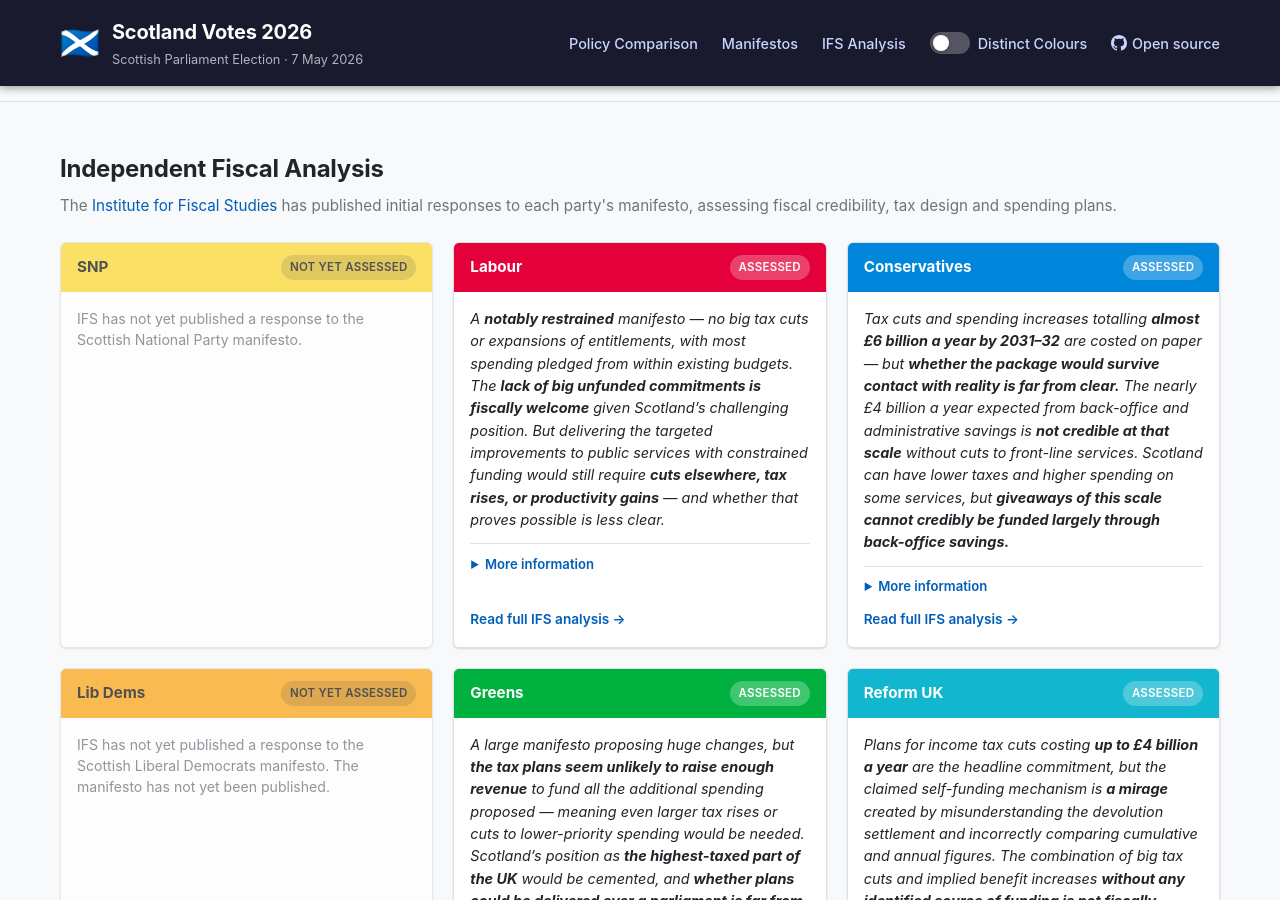
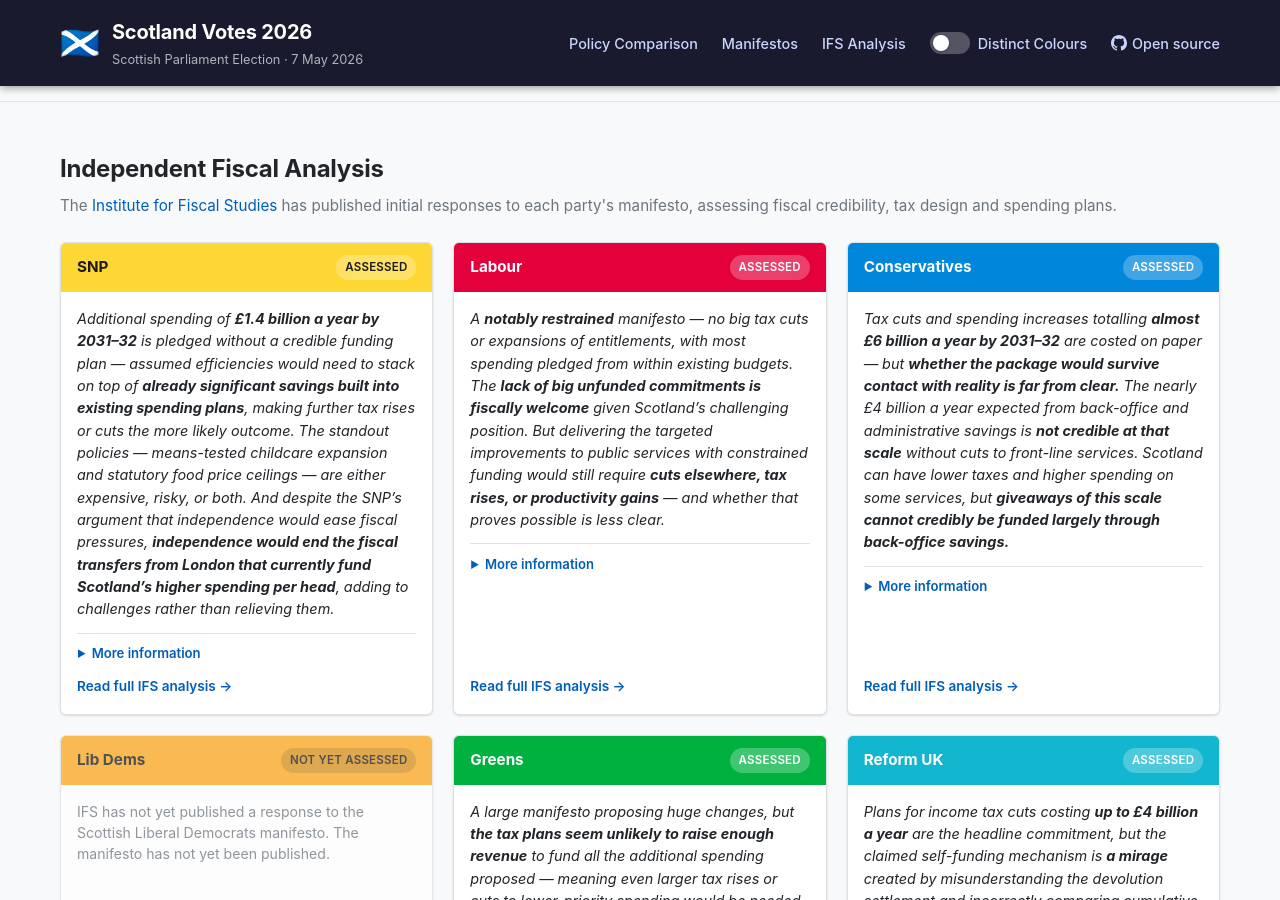
Before and after one commit to outrunthewolf/scotvote26.org, a Jekyll site: the page built from index.html, in a window 1280 px wide and 900 px high, scrolled down 4832 px. Built offline with Jekyll 4.4.1, drawn with Linux system fonts in a browser that asks for light colours.

Commit message:
IFS for SNP

```diff
--- a/_data/ifs_reactions.yml
+++ b/_data/ifs_reactions.yml
@@ -8,11 +8,21 @@
 # date: date IFS published the response
 
 - party: snp
-  assessed: false
-  verdict: null
-  themes: []
-  source_url: null
-  date: null
+  assessed: true
+  date: "April 2026"
+  source_url: "https://ifs.org.uk/articles/initial-response-snp-manifesto"
+  verdict: "Additional spending of **£1.4 billion a year by 2031–32** is pledged without a credible funding plan — assumed efficiencies would need to stack on top of **already significant savings built into existing spending plans**, making further tax rises or cuts the more likely outcome. The standout policies — means-tested childcare expansion and statutory food price ceilings — are either expensive, risky, or both. And despite the SNP's argument that independence would ease fiscal pressures, **independence would end the fiscal transfers from London that currently fund Scotland's higher spending per head**, adding to challenges rather than relieving them."
+  themes:
+    - title: "Fiscal credibility"
+      summary: "The £1.4 billion cost is assumed to be covered by SEND funding from Westminster (£360m/year) and **£1 billion from efficiency savings and higher growth**. But IFS judges that most of the SEND funding will likely need to go to the NHS, and the efficiency savings would come **on top of already significant cuts** built into the Spending Review. In a context of slowing UK funding and over-optimistic income tax forecasts, **further tax rises or deeper spending cuts are the more probable outcome**."
+    - title: "Taxation"
+      summary: "The manifesto has **very few concrete tax policies**. The income tax commitment not to add bands or raise rates leaves room to freeze thresholds — dragging more people into higher bands. The 'mansion tax' adding two council tax bands for properties over £1 million **is no substitute for the real reform** of a system based on 35-year-old valuations. IFS notes disappointment that the SNP — after 20 years in government — still requires 'consensus' before reforming council tax. **LBTT, arguably the tax most in need of reform, is not mentioned at all.**"
+    - title: "Childcare & cost of living"
+      summary: "A means-tested childcare expansion from 9 months to end of primary school would cost **£540 million a year** — but means-testing **weakens work incentives**, and for families on Universal Credit the new policy would add little on top of existing support. The food price ceiling pledge is either **radical and risky** — potentially causing shortages, product reformulations, or supply withdrawal — or a paper tiger if ceilings are set above market prices. The £2 bus fare cap would cost **£210 million a year** by 2031–32."
+    - title: "Public services"
+      summary: "The NHS capital commitment of **£10 billion over ten years** is almost certainly **lower in real terms** than existing Spending Review plans. Eliminating waits over 26 weeks for elective care by end of parliament would be a **stretching target** given Scotland is still treating fewer elective patients than pre-pandemic. On schools, the pledge to 'at least maintain' pupil-teacher ratios is **ambiguous** — with falling pupil numbers, it could allow teacher reductions while technically meeting the commitment, putting the Teacher Jobs Guarantee in direct tension."
+    - title: "Independence & public finances"
+      summary: "The SNP argues independence would ease fiscal pressures — IFS disagrees. Scotland currently has **public spending per person 14% above the UK average**, largely funded by fiscal transfers from London and the South East. Scotland's notional fiscal deficit is **11.6% of GDP**, versus 5.1% for the UK. **Independence would end those transfers**, requiring further spending cuts and/or tax rises to avoid unsustainable borrowing. The SNP is likely right that Brexit harmed the economy, but **rejoining the EU as an independent nation would not automatically reverse this** — Scotland trades more with the rest of the UK than with the EU."
 
 - party: labour
   assessed: true
```
Also changed, not shown: 1 other file.
